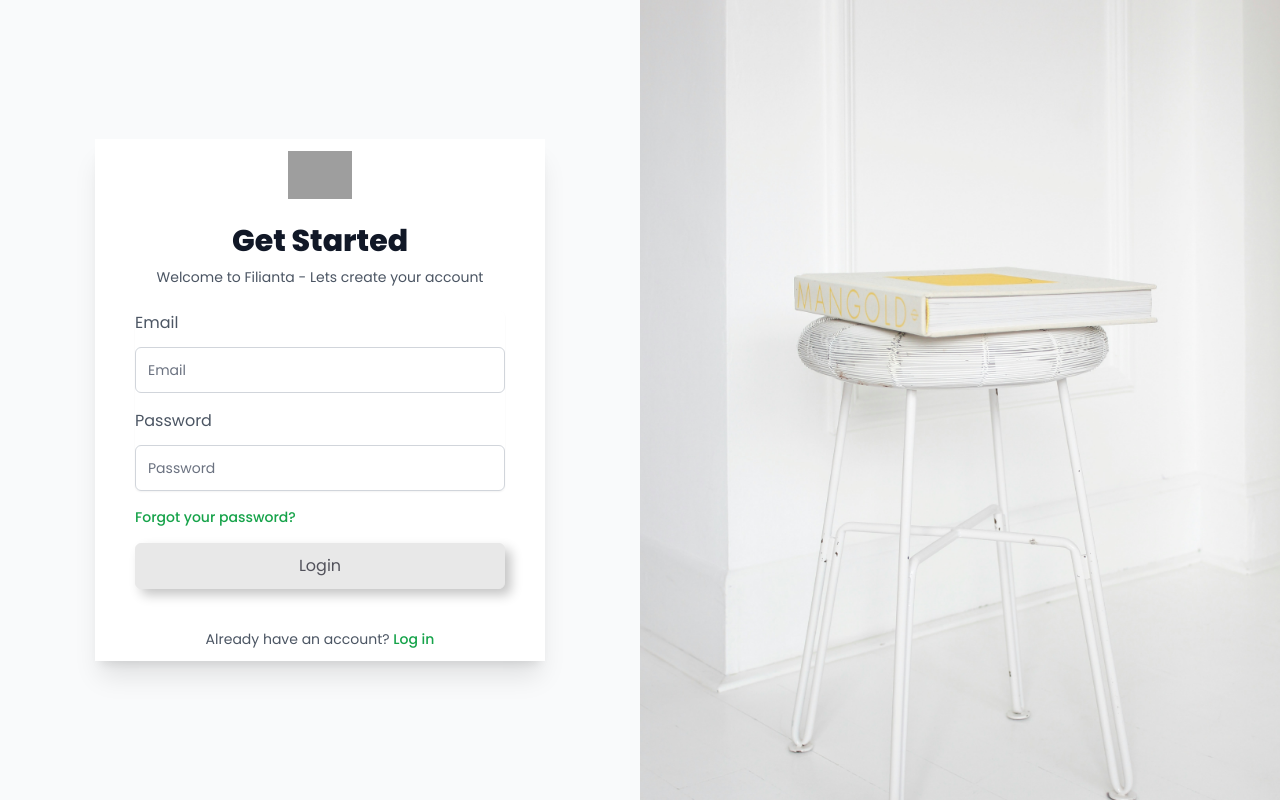
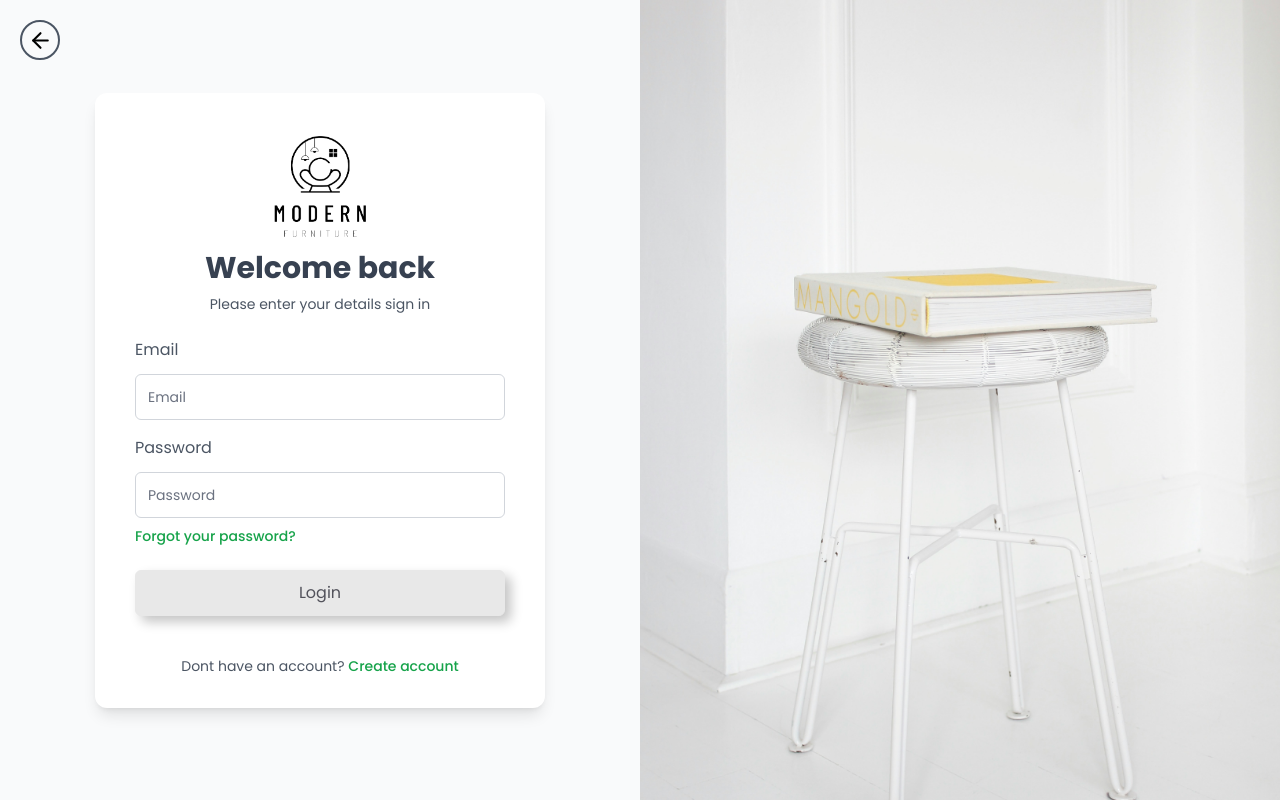
Before and after one commit to Apchier/ecommerce-app, a React (Vite) app in the folder ecommerce-app/: page /auth/login in a window 1280 px wide. Built offline with nearby package versions, Linux system fonts and the light colour scheme; grey boxes are pictures that could not be loaded.

Commit message:
update resource and login page

```diff
--- a/ecommerce-app/src/pages/auth/Login.jsx
+++ b/ecommerce-app/src/pages/auth/Login.jsx
@@ -1,23 +1,29 @@
 import chairLogin from "../../../public/assets/images/loginchair.jpg"
 import ButtonLogin from "../../components/elements/ButtonLogin"
+import logo from "../../../public/assets/images/logo.png"
+import { FiArrowLeft } from "react-icons/fi";
+import { Link } from "react-router-dom";
 
 export default function Login() {
   return (
     <div className="flex w-full h-screen justify-center font-poppins">
       <div className="flex justify-center w-[1600px] min-h-screen">
-        <div className="flex items-center w-1/2 justify-center min-h-screen bg-gray-50 py-6 sm:py-12">
-          <div className="relative py-3 w-[450px] text-center bg-white shadow-xl p-10">
-            <div>
-              <img src="/assets/logo.png" alt="Logo" className="mx-auto h-12 w-auto" />
-              <h2 className="mt-6 text-center text-3xl font-extrabold text-gray-900">
-                Get Started
+        <div className="relative flex items-center w-1/2 justify-center min-h-screen bg-gray-50 sm:py-12">
+          <Link to={"/"} className="absolute flex justify-center items-center top-5 left-5 w-[40px] aspect-square border-2 border-gray-600 rounded-full">
+            <FiArrowLeft size={25} />
+          </Link>
+          <div className="relative py-8 w-[450px] text-center bg-white shadow-lg p-10 rounded-xl">
+            <div className="relative">
+              <img src={logo} alt="Logo" className="mx-auto w-[125px] aspect-square" />
+              <h2 className="text-center text-3xl font-bold text-gray-700">
+                Welcome back
               </h2>
               <p className="mt-2 text-center text-sm text-gray-600">
-                Welcome to Filianta - Lets create your account
+                Please enter your details sign in
               </p>
             </div>
-            <form className="flex flex-col py-6 gap-4">
-              <div className="flex flex-col gap-4 rounded-md shadow-sm">
+            <form className="flex flex-col py-6 gap-2">
+              <div className="flex flex-col gap-4 rounded-md">
                 <div className="flex flex-col items-start gap-3">
                   <label htmlFor="email" className="text-gray-600">Email</label>
                   <input
@@ -29,7 +35,7 @@ export default function Login() {
                   />
                 </div>
                 <div className="flex flex-col items-start gap-3">
-                <label htmlFor="email" className="text-gray-600">Password</label>
+                  <label htmlFor="email" className="text-gray-600">Password</label>
                   <input
                     name="password"
                     type="password"
@@ -39,21 +45,21 @@ export default function Login() {
                   />
                 </div>
               </div>
-              <div className="flex items-center justify-between">
+              <div className="flex items-center justify-betwee">
                 <div className="text-sm">
                   <a href="#" className="font-medium text-green-600 hover:text-green-500">
                     Forgot your password?
                   </a>
                 </div>
               </div>
-              <div>
-                <ButtonLogin text={"Login"}/>
+              <div className="mt-4">
+                <ButtonLogin text={"Login"} />
               </div>
             </form>
             <div className="mt-4 text-center text-sm text-gray-600">
-              Already have an account?{' '}
+              Dont have an account?{' '}
               <a href="#" className="font-medium text-green-600 hover:text-green-500">
-                Log in
+                Create account
               </a>
             </div>
           </div>
```
Also changed, not shown: ecommerce-app/public/assets/images/logo.png (added).
